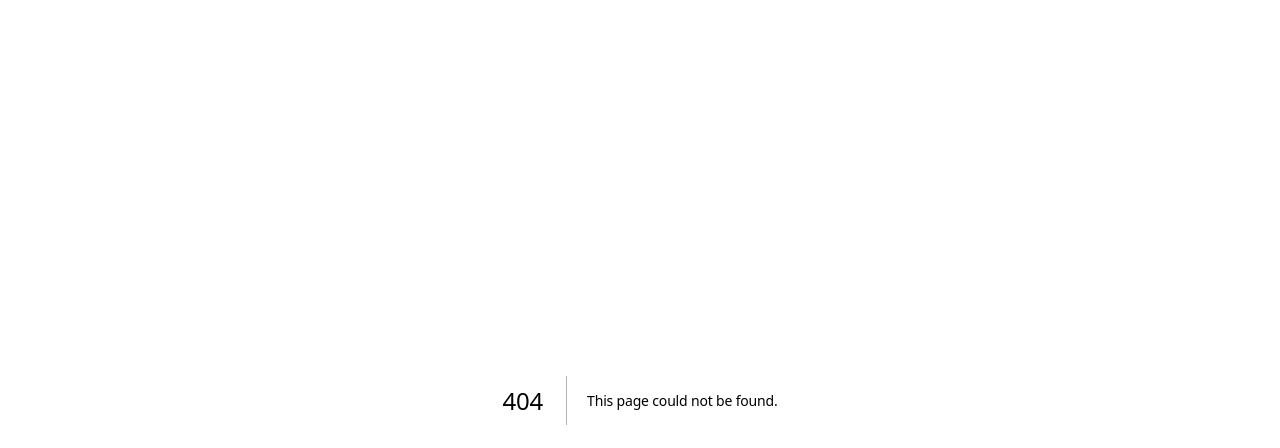
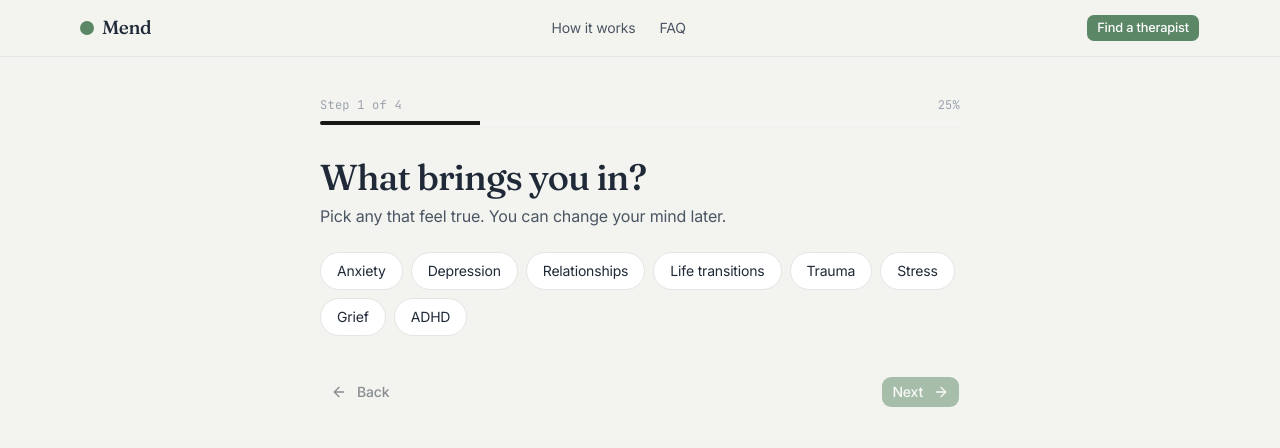
Before and after one commit to respawner8/mend, a Next.js app: page /quiz in a window 1280 px wide. Before the commit this address had no page. Shown: the top 448 px of the page. Built offline with nearby package versions, Linux system fonts and the light colour scheme.

Commit message:
feat: 4-step match quiz with progress bar and URL-serialized answers

```diff
--- /dev/null
+++ b/app/quiz/page.tsx
@@ -0,0 +1,13 @@
+import { SiteHeader } from "@/components/site/site-header";
+import { QuizRunner } from "@/components/quiz/quiz-runner";
+
+export default function QuizPage() {
+  return (
+    <>
+      <SiteHeader />
+      <main>
+        <QuizRunner />
+      </main>
+    </>
+  );
+}
--- /dev/null
+++ b/components/quiz/quiz-runner.tsx
@@ -0,0 +1,179 @@
+"use client";
+
+import { useState } from "react";
+import { useRouter } from "next/navigation";
+import { ArrowLeft, ArrowRight } from "lucide-react";
+import { Progress } from "@/components/ui/progress";
+import { Button } from "@/components/ui/button";
+import { cn } from "@/lib/utils";
+import {
+  type QuizStep,
+  quizTotalSteps,
+  defaultAnswers,
+  specialtyOptions,
+  modeOptions,
+  genderOptions,
+  insuranceOptions,
+  answersToSearchParams,
+} from "@/lib/quiz";
+import type { QuizAnswers, Specialty } from "@/lib/types";
+import { specialtyLabels, insuranceLabels, modeLabels, genderLabels } from "@/lib/specialties";
+
+export function QuizRunner() {
+  const router = useRouter();
+  const [step, setStep] = useState<QuizStep>(1);
+  const [answers, setAnswers] = useState<QuizAnswers>(defaultAnswers);
+
+  const toggleSpecialty = (s: Specialty) =>
+    setAnswers(a => ({
+      ...a,
+      specialties: a.specialties.includes(s)
+        ? a.specialties.filter(x => x !== s)
+        : [...a.specialties, s],
+    }));
+
+  const next = () => {
+    if (step < quizTotalSteps) setStep((step + 1) as QuizStep);
+    else router.push(`/matches?${answersToSearchParams(answers)}`);
+  };
+  const back = () => setStep(Math.max(1, step - 1) as QuizStep);
+
+  const canProceed =
+    step === 1 ? answers.specialties.length > 0 :
+    step === 2 ? !!answers.mode :
+    step === 3 ? !!answers.genderId :
+    step === 4 ? !!answers.insurance : true;
+
+  return (
+    <div className="mx-auto max-w-2xl px-4 py-10">
+      <div className="mb-8">
+        <div className="mono mb-2 flex items-center justify-between text-xs text-[var(--color-text-subtle)]">
+          <span>Step {step} of {quizTotalSteps}</span>
+          <span>{Math.round((step / quizTotalSteps) * 100)}%</span>
+        </div>
+        <Progress value={(step / quizTotalSteps) * 100} className="h-1.5" />
+      </div>
+
+      {step === 1 && (
+        <div>
+          <h1 className="display text-3xl text-[var(--color-ink)] md:text-4xl">What brings you in?</h1>
+          <p className="mt-2 text-[var(--color-text-muted)]">Pick any that feel true. You can change your mind later.</p>
+          <div className="mt-6 flex flex-wrap gap-2">
+            {specialtyOptions.map(s => {
+              const active = answers.specialties.includes(s);
+              return (
+                <button
+                  key={s}
+                  onClick={() => toggleSpecialty(s)}
+                  aria-pressed={active}
+                  className={cn(
+                    "rounded-full border px-4 py-2 text-sm transition-colors",
+                    active
+                      ? "border-[var(--color-sage)] bg-[var(--color-sage)] text-white"
+                      : "border-[var(--color-border)] bg-[var(--color-surface)] text-[var(--color-ink)] hover:border-[var(--color-sage)]",
+                  )}
+                >
+                  {specialtyLabels[s]}
+                </button>
+              );
+            })}
+          </div>
+        </div>
+      )}
+
+      {step === 2 && (
+        <div>
+          <h1 className="display text-3xl text-[var(--color-ink)] md:text-4xl">How would you like to meet?</h1>
+          <p className="mt-2 text-[var(--color-text-muted)]">Most therapists offer both.</p>
+          <div className="mt-6 grid gap-2 sm:grid-cols-3">
+            {modeOptions.map(m => {
+              const active = answers.mode === m;
+              return (
+                <button
+                  key={m}
+                  onClick={() => setAnswers(a => ({ ...a, mode: m }))}
+                  aria-pressed={active}
+                  className={cn(
+                    "rounded-xl border p-4 text-left transition-colors",
+                    active
+                      ? "border-[var(--color-sage)] bg-[var(--color-sage)]/5"
+                      : "border-[var(--color-border)] bg-[var(--color-surface)] hover:border-[var(--color-sage)]",
+                  )}
+                >
+                  <div className="display text-lg text-[var(--color-ink)]">{modeLabels[m]}</div>
+                </button>
+              );
+            })}
+          </div>
+        </div>
+      )}
+
+      {step === 3 && (
+        <div>
+          <h1 className="display text-3xl text-[var(--color-ink)] md:text-4xl">Any preference for your therapist?</h1>
+          <p className="mt-2 text-[var(--color-text-muted)]">Everyone on Mend is licensed. This just helps us rank.</p>
+          <div className="mt-6 grid gap-2 sm:grid-cols-4">
+            {genderOptions.map(g => {
+              const active = answers.genderId === g;
+              return (
+                <button
+                  key={g}
+                  onClick={() => setAnswers(a => ({ ...a, genderId: g }))}
+                  aria-pressed={active}
+                  className={cn(
+                    "rounded-xl border p-4 text-left transition-colors",
+                    active
+                      ? "border-[var(--color-sage)] bg-[var(--color-sage)]/5"
+                      : "border-[var(--color-border)] bg-[var(--color-surface)] hover:border-[var(--color-sage)]",
+                  )}
+                >
+                  <div className="display text-lg text-[var(--color-ink)]">{genderLabels[g]}</div>
+                </button>
+              );
+            })}
+          </div>
+        </div>
+      )}
+
+      {step === 4 && (
+        <div>
+          <h1 className="display text-3xl text-[var(--color-ink)] md:text-4xl">Insurance?</h1>
+          <p className="mt-2 text-[var(--color-text-muted)]">We&rsquo;ll only show therapists who accept yours.</p>
+          <div className="mt-6 grid gap-2 sm:grid-cols-2">
+            {insuranceOptions.map(i => {
+              const active = answers.insurance === i;
+              return (
+                <button
+                  key={i}
+                  onClick={() => setAnswers(a => ({ ...a, insurance: i }))}
+                  aria-pressed={active}
+                  className={cn(
+                    "rounded-xl border p-4 text-left transition-colors",
+                    active
+                      ? "border-[var(--color-sage)] bg-[var(--color-sage)]/5"
+                      : "border-[var(--color-border)] bg-[var(--color-surface)] hover:border-[var(--color-sage)]",
+                  )}
+                >
+                  <div className="text-[var(--color-ink)]">{insuranceLabels[i]}</div>
+                </button>
+              );
+            })}
+          </div>
+        </div>
+      )}
+
+      <div className="mt-10 flex items-center justify-between">
+        <Button variant="ghost" onClick={back} disabled={step === 1}>
+          <ArrowLeft className="mr-1 h-4 w-4" /> Back
+        </Button>
+        <Button
+          onClick={next}
+          disabled={!canProceed}
+          className="bg-[var(--color-sage)] text-white hover:bg-[var(--color-sage-deep)]"
+        >
+          {step < quizTotalSteps ? "Next" : "See my matches"} <ArrowRight className="ml-1 h-4 w-4" />
+        </Button>
+      </div>
+    </div>
+  );
+}
```
